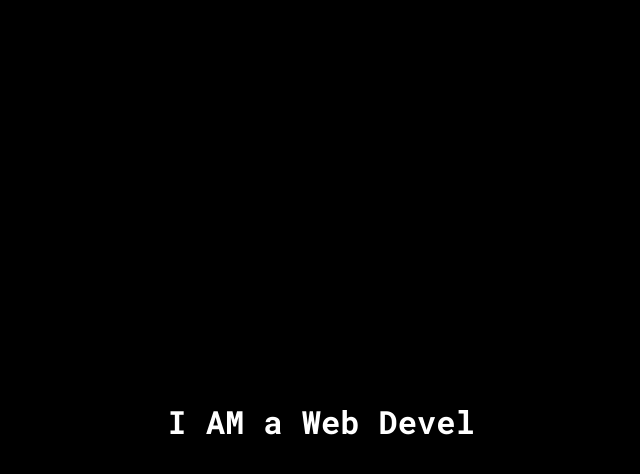
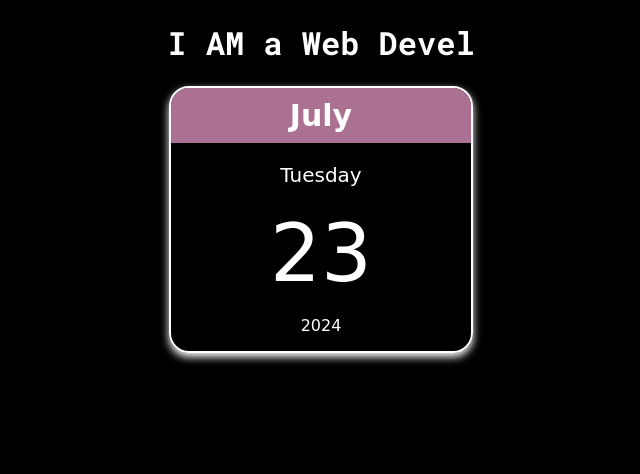
Before and after one commit to mdnawaj78/Heart-Trail-project, a plain HTML site: page Heart-Trail-Project/index.html in a window 1280 px wide. Shown: the whole page, without its empty margins (319-959 px from the left). Drawn offline with Linux system fonts and the light colour scheme.

Commit message:
mini calander

```diff
--- a/Heart-Trail-Project/index.css
+++ b/Heart-Trail-Project/index.css
@@ -40,7 +40,45 @@ span{
     display: flex;
     align-items: center;
     justify-content: center;
-    height: 100vh;
+    /* height: 100vh; */
     font-family: "Roboto Mono", monospace;
 
 }
+
+/* calander css */
+
+.calender-container {
+    margin: 0;
+    display: flex;
+    justify-content: center;
+    align-items: center;
+    font-family: cursive;
+
+}
+.calender-container p{
+    color: #fff;
+
+}
+.calender-container-box{
+    border: #fff 2px solid;
+    width: 300px;
+    text-align: center;
+    border-radius: 20px;
+    box-shadow: 0 4px 8px #fff;
+    overflow: hidden;
+}
+.month-name{
+    margin: 0;
+    padding: 10px;
+    background-color: #FaDa;
+    font-size: 30px;
+    font-weight: bold;
+}
+.day-name{
+    font-size: 20px;
+    color: darkgray;
+}
+.day{
+    font-size: 80px;
+    margin: 0;
+}
--- a/Heart-Trail-Project/index.html
+++ b/Heart-Trail-Project/index.html
@@ -9,7 +9,17 @@
 </head>
 <body>
     <div class="container">
-        <!-- <h1>i am youtuber</h1> -->
+            <!-- <span> this for mousemove animation</span> -->
+
+        <!-- <h1>i am youtuber</h1> this is for text editor -->
+    </div>
+    <div class="calender-container">
+        <div class="calender-container-box">
+            <p class="month-name" id="month-name">April</p>
+            <p class="day-name" id="day-name">Friday</p>
+            <p class="day" id="day">20</p>
+            <p class="year" id="year">2020</p>
+        </div>
     </div>
 </body>
 </html>
--- a/Heart-Trail-Project/index.js
+++ b/Heart-Trail-Project/index.js
@@ -28,3 +28,27 @@ let careersIndex = 0, characterIndex = 0;
     if (characterIndex === careers[careersIndex].length) (characterIndex = 0, careersIndex = ++careersIndex % careers.length);
     setTimeout(updateText, 300);
 })();
+
+
+
+// calander section
+
+const monthName = document.getElementById("month-name");
+const dayName  =document.getElementById("day-name");
+const dayNumber = document.getElementById("day");
+const yearNumber = document.getElementById("year");
+
+const date = new Date();
+const months = date.getMonth()
+
+monthName.innerText = date.toLocaleString("en",{
+    month: "long"
+} )
+
+dayName.innerText= date.toLocaleString("en" , {
+    weekday: "long"
+});
+
+dayNumber.innerText = date.getDate();
+
+yearNumber.innerText = date.getFullYear();
```
